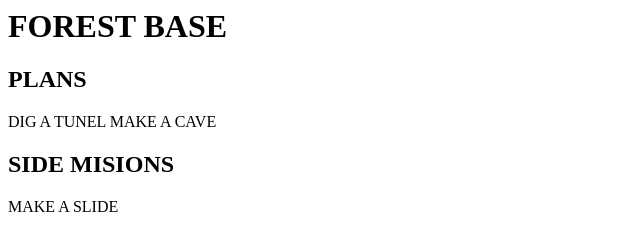
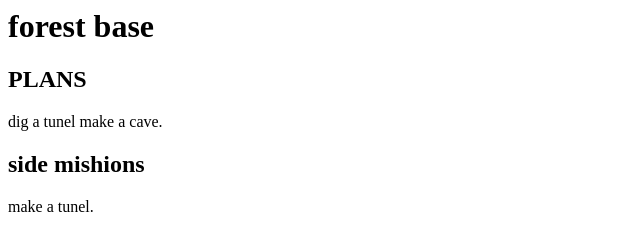
Before and after one commit to noacamber2/noa-website, a plain HTML site: page index.html in a window 1280 px wide. Shown: the whole page, without its empty margins (0-640 px from the left). Drawn offline with Linux system fonts and the light colour scheme.

Commit message:
index.html

```diff
--- a/index.html
+++ b/index.html
@@ -1,17 +1,17 @@
 
 <html>
     <h1>
-        FOREST BASE
+        forest base
     </h1>
     <body>
         <h2>PLANS</h2>
         <p>
-            DIG A TUNEL
-            MAKE A CAVE
+            dig a tunel
+            make a cave.
         </p>
-        <h2>SIDE MISIONS</h2>
+        <h2>side mishions</h2>
         <p>
-            MAKE A SLIDE
+            make a tunel.
         </p>
     </body>
 </html>
```
